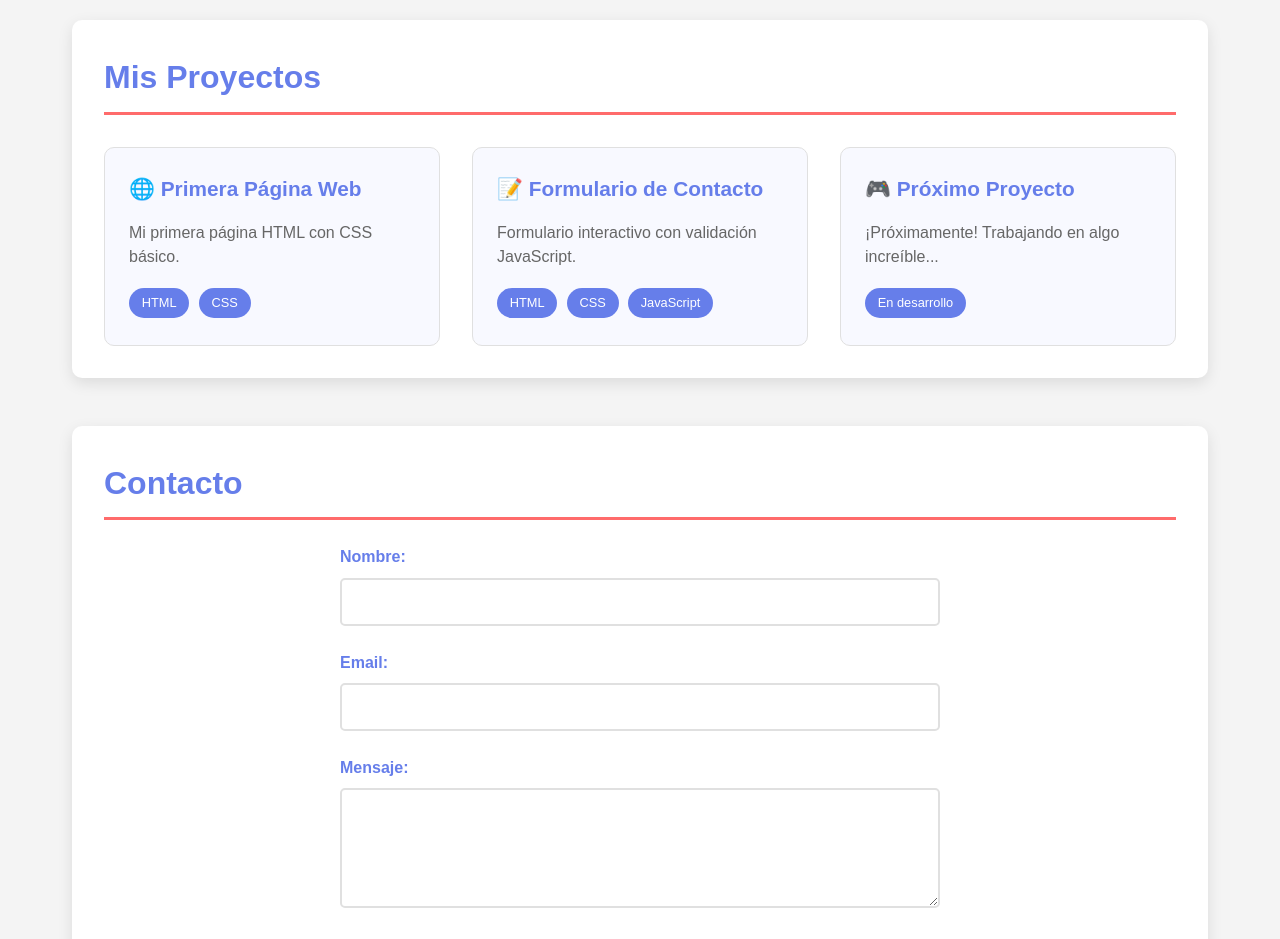
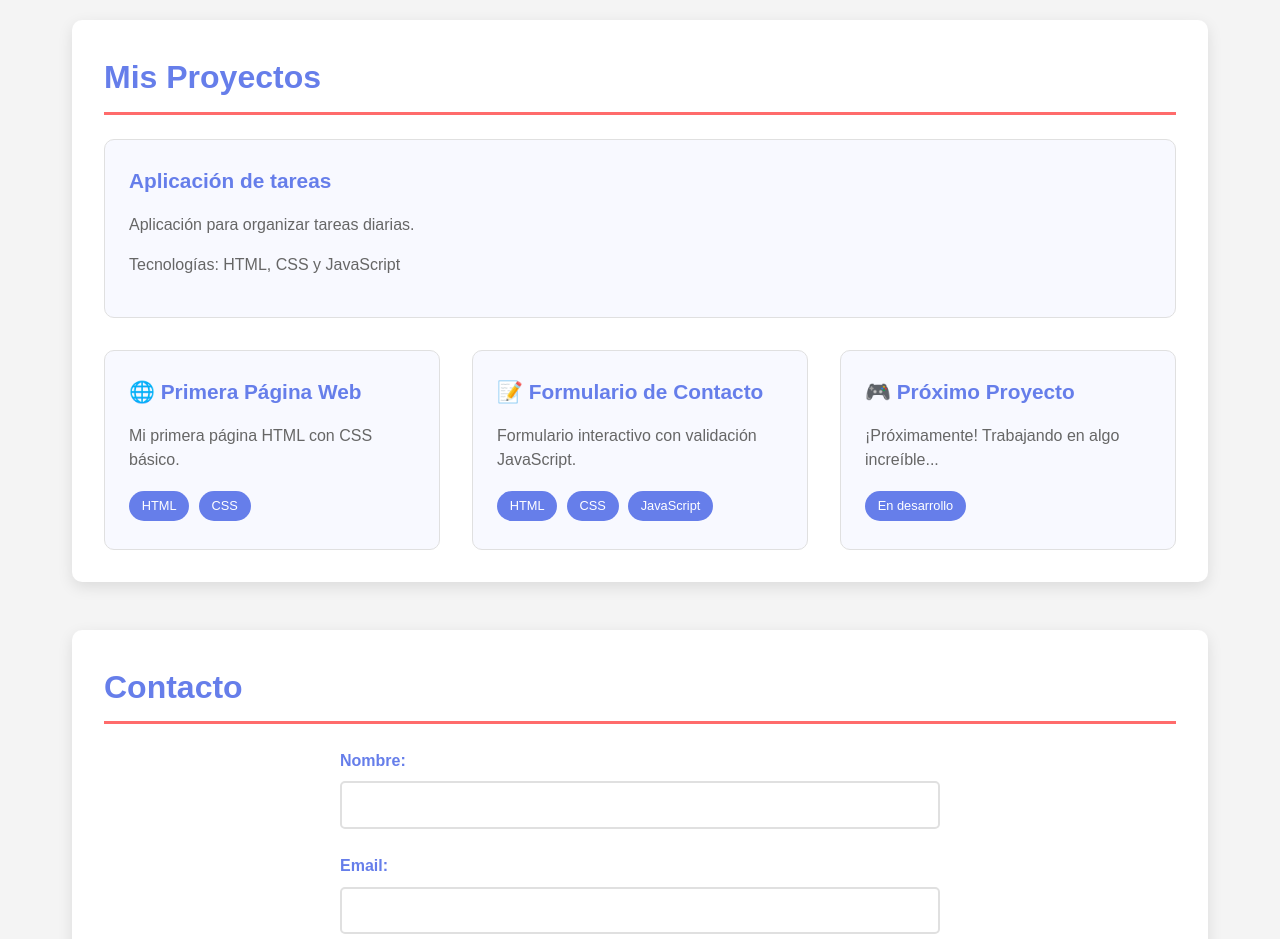
Before and after one commit to MiamiJR/cd_2_1, a plain HTML site: page index.html in a window 1280 px wide. Shown: the part 880-1819 px from the top of the page. Drawn offline with Linux system fonts and the light colour scheme.

Commit message:
Añadir nuevo proyecto al portofolio

```diff
--- a/index.html
+++ b/index.html
@@ -46,6 +46,11 @@
 
         <section id="proyectos">
             <h2>Mis Proyectos</h2>
+	<div class="proyecto-card">
+    		<h3>Aplicación de tareas</h3>
+    		<p>Aplicación para organizar tareas diarias.</p>
+    		<p>Tecnologías: HTML, CSS y JavaScript</p>
+	</div>
             <div class="proyectos-grid">
                 <div class="proyecto-card">
                     <h3>🌐 Primera Página Web</h3>
```
